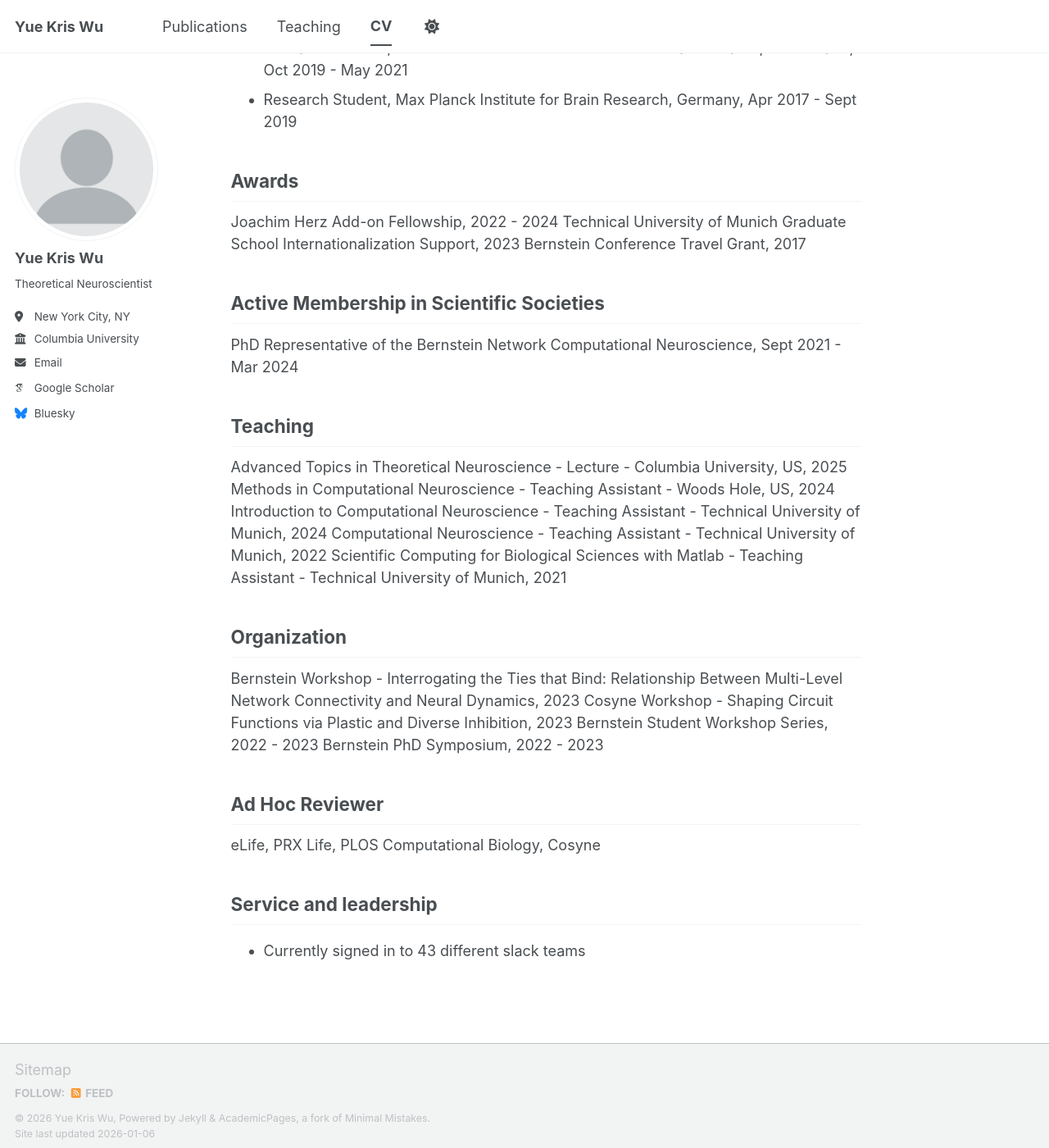
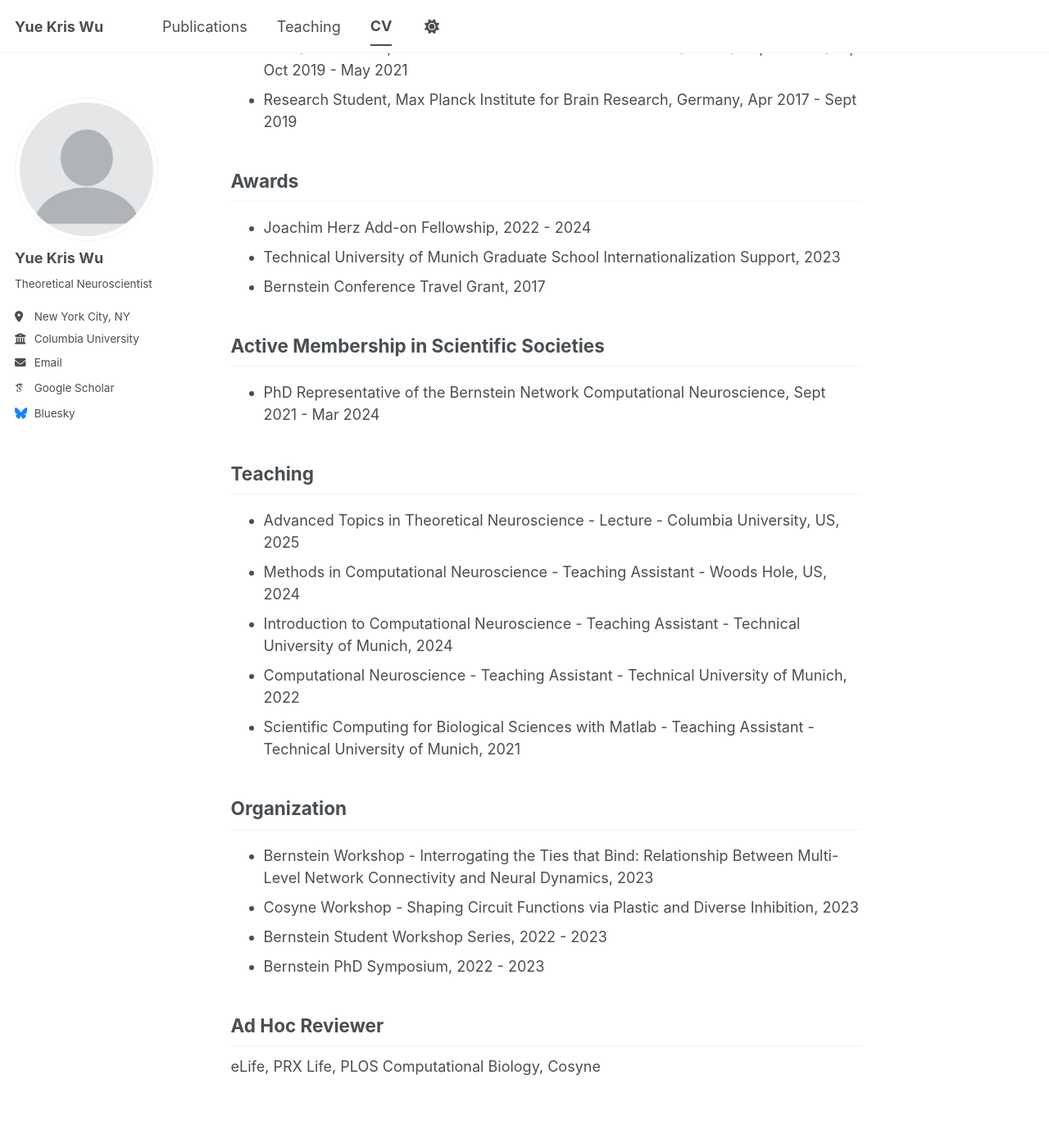
Before and after one commit to yuekriswu/yuekriswu.github.io, a Jekyll site: the page built from _pages/cv.md, in a window 1280 px wide and 1400 px high, scrolled down 464 px. Shown: the whole window at 82% size. Built offline with Jekyll 4.4.1, drawn with Linux system fonts in a browser that asks for light colours; some web fonts are replaced; a script bundle is joined from its source files by our own code; library files that are not in the unit come from our copies.

Commit message:
Format CV entries as bullet points

```diff
--- a/_pages/cv.md
+++ b/_pages/cv.md
@@ -21,34 +21,29 @@
 
 Awards
 ------
-Joachim Herz Add-on Fellowship, 2022 - 2024
-Technical University of Munich Graduate School Internationalization Support, 2023
-Bernstein Conference Travel Grant, 2017
+* Joachim Herz Add-on Fellowship, 2022 - 2024
+* Technical University of Munich Graduate School Internationalization Support, 2023
+* Bernstein Conference Travel Grant, 2017
 
 Active Membership in Scientific Societies
 ------
-PhD Representative of the Bernstein Network Computational Neuroscience, Sept 2021 - Mar 2024
+* PhD Representative of the Bernstein Network Computational Neuroscience, Sept 2021 - Mar 2024
 
 Teaching
 ------
-Advanced Topics in Theoretical Neuroscience - Lecture - Columbia University, US, 2025
-Methods in Computational Neuroscience - Teaching Assistant - Woods Hole, US, 2024
-Introduction to Computational Neuroscience - Teaching Assistant - Technical University of Munich, 2024
-Computational Neuroscience - Teaching Assistant - Technical University of Munich, 2022
-Scientific Computing for Biological Sciences with Matlab - Teaching Assistant - Technical University of Munich, 2021
+* Advanced Topics in Theoretical Neuroscience - Lecture - Columbia University, US, 2025
+* Methods in Computational Neuroscience - Teaching Assistant - Woods Hole, US, 2024
+* Introduction to Computational Neuroscience - Teaching Assistant - Technical University of Munich, 2024
+* Computational Neuroscience - Teaching Assistant - Technical University of Munich, 2022
+* Scientific Computing for Biological Sciences with Matlab - Teaching Assistant - Technical University of Munich, 2021
 
 Organization
 ------
-Bernstein Workshop - Interrogating the Ties that Bind: Relationship Between Multi-Level Network Connectivity and Neural Dynamics, 2023
-Cosyne Workshop - Shaping Circuit Functions via Plastic and Diverse Inhibition, 2023
-Bernstein Student Workshop Series, 2022 - 2023
-Bernstein PhD Symposium, 2022 - 2023
+* Bernstein Workshop - Interrogating the Ties that Bind: Relationship Between Multi-Level Network Connectivity and Neural Dynamics, 2023
+* Cosyne Workshop - Shaping Circuit Functions via Plastic and Diverse Inhibition, 2023
+* Bernstein Student Workshop Series, 2022 - 2023
+* Bernstein PhD Symposium, 2022 - 2023
 
 Ad Hoc Reviewer
 ------
 eLife, PRX Life, PLOS Computational Biology, Cosyne
-
-
-Service and leadership
-------
-* Currently signed in to 43 different slack teams
```
